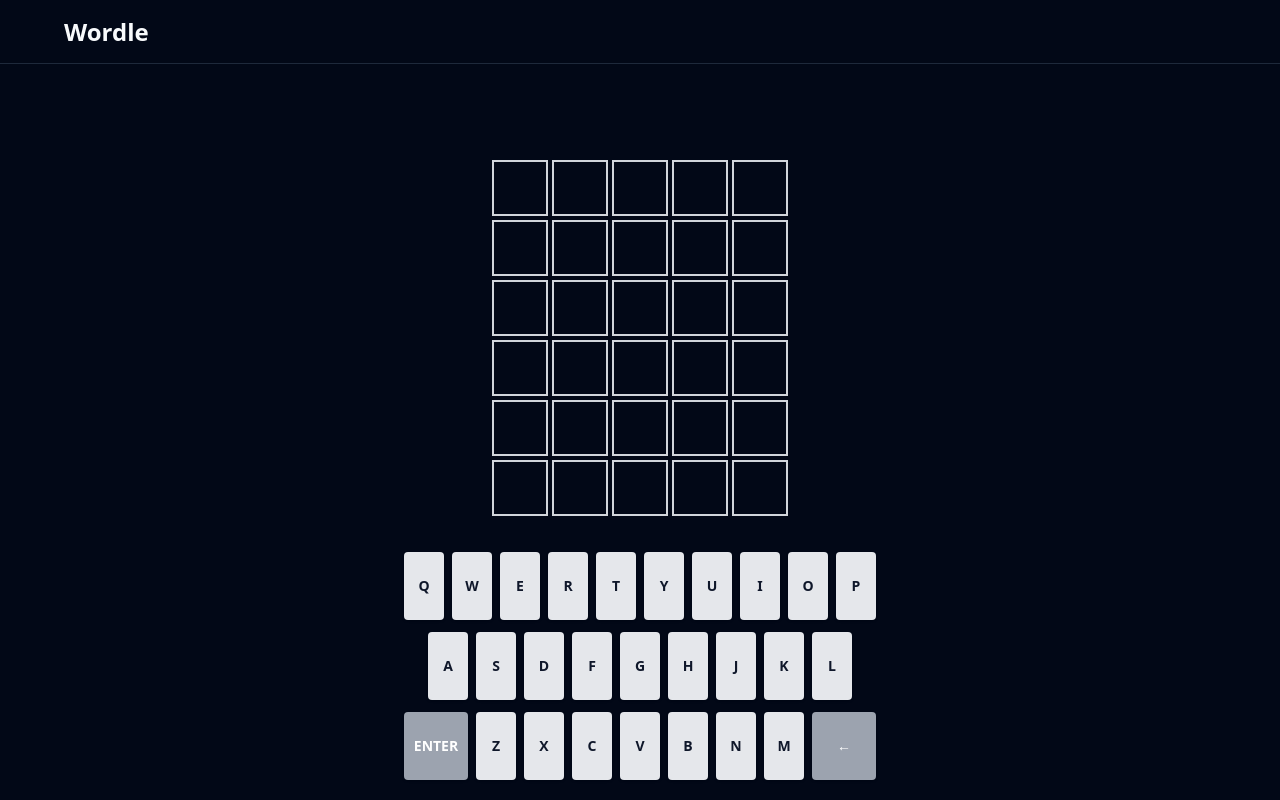
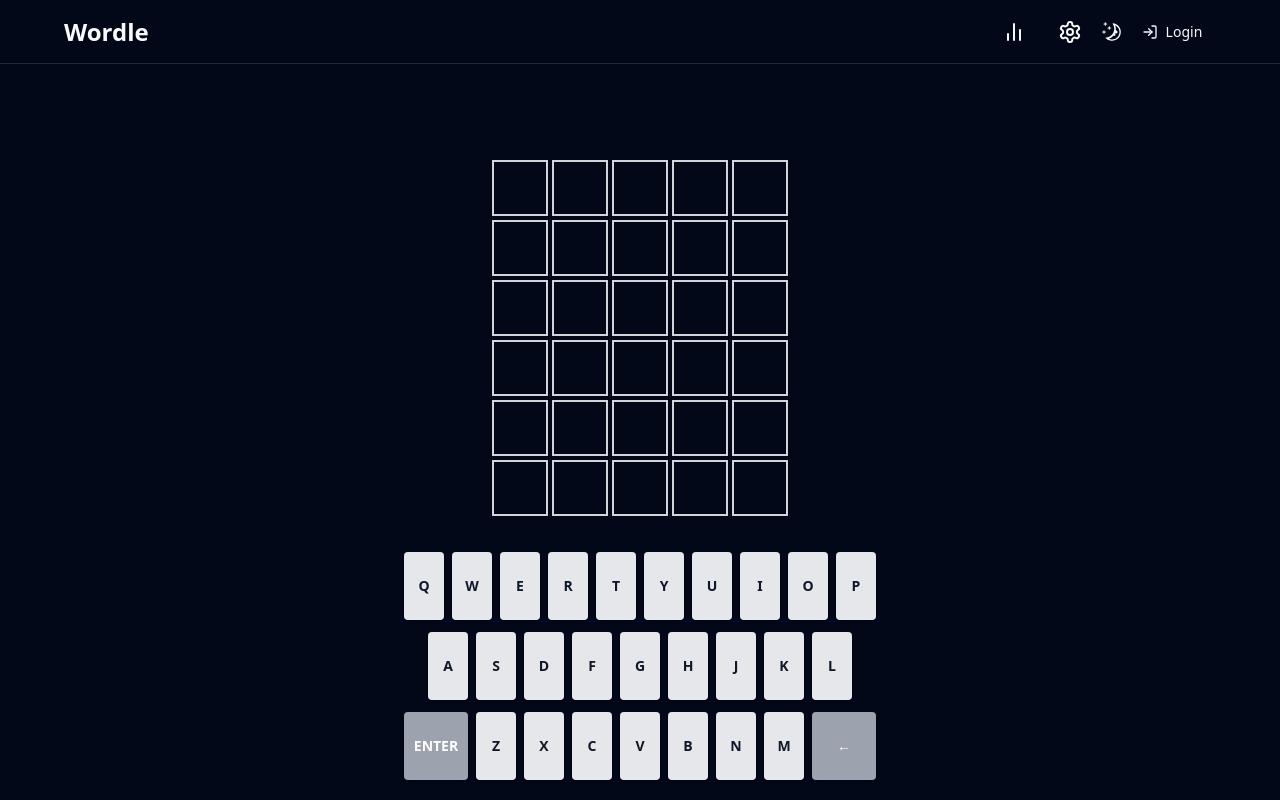
Before and after one commit to lucaszebre/Wordle, a Next.js app: page / in a window 1280 px wide. Built offline with nearby package versions, Linux system fonts and the light colour scheme; no server answers.

Commit message:
go back to the normal

```diff
--- a/src/components/Navbar.tsx
+++ b/src/components/Navbar.tsx
@@ -19,14 +19,14 @@ const Navbar: React.FC<any> = async ({
     const supabase = createClient(cookie);
     const {data,error} = await supabase.auth.getUser();
 
-    // const user = await getUser(data.user?.email)
+    const user = await getUser(data.user?.email)
 
   return (
     <nav className="flex flex-row  items-center h-[4rem] justify-center  w-screen border-b">
         <div className='w-[90%] max-w-[1440px] items-center  relative flex flex-row justify-between'>
             <h1 className="text-2xl font-bold">Wordle</h1>
 
-               {/* <ToggleSignin user={user}/> */}
+               <ToggleSignin user={user}/>
 
         </div>
 
```
